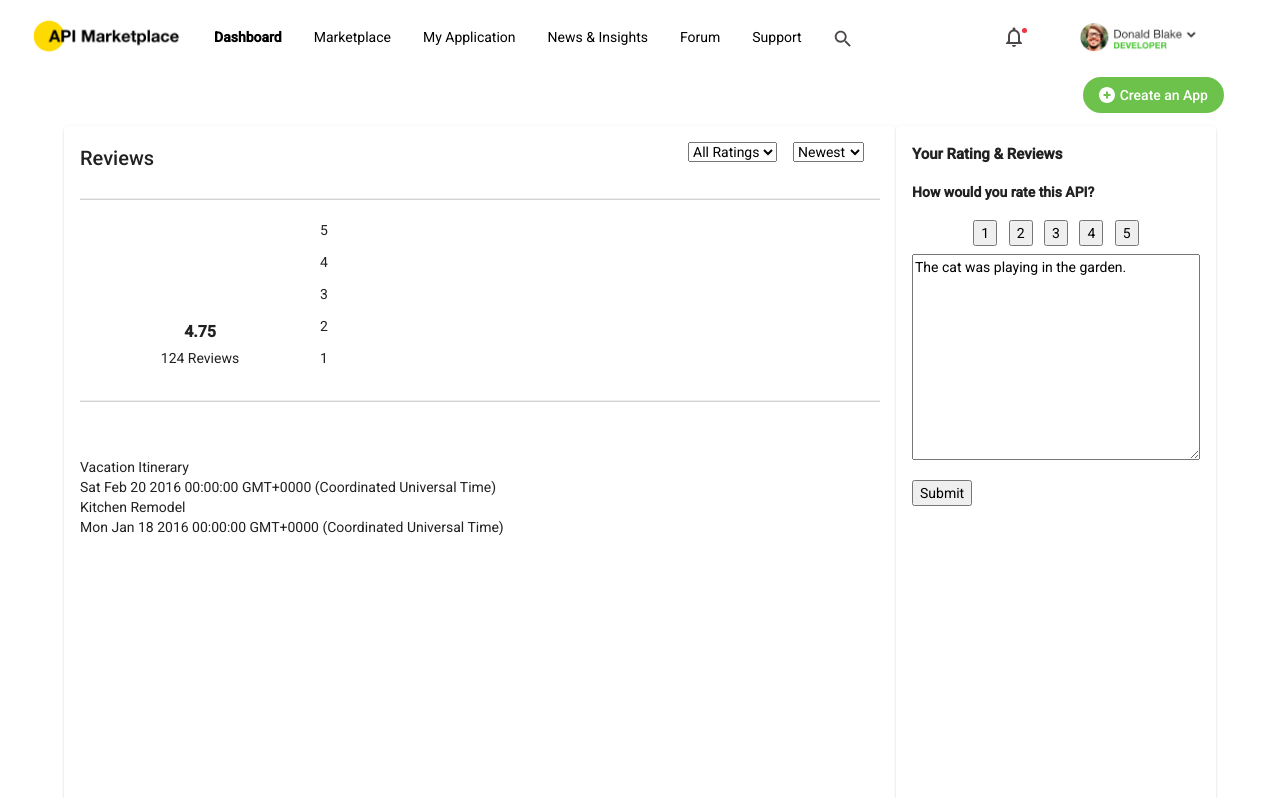
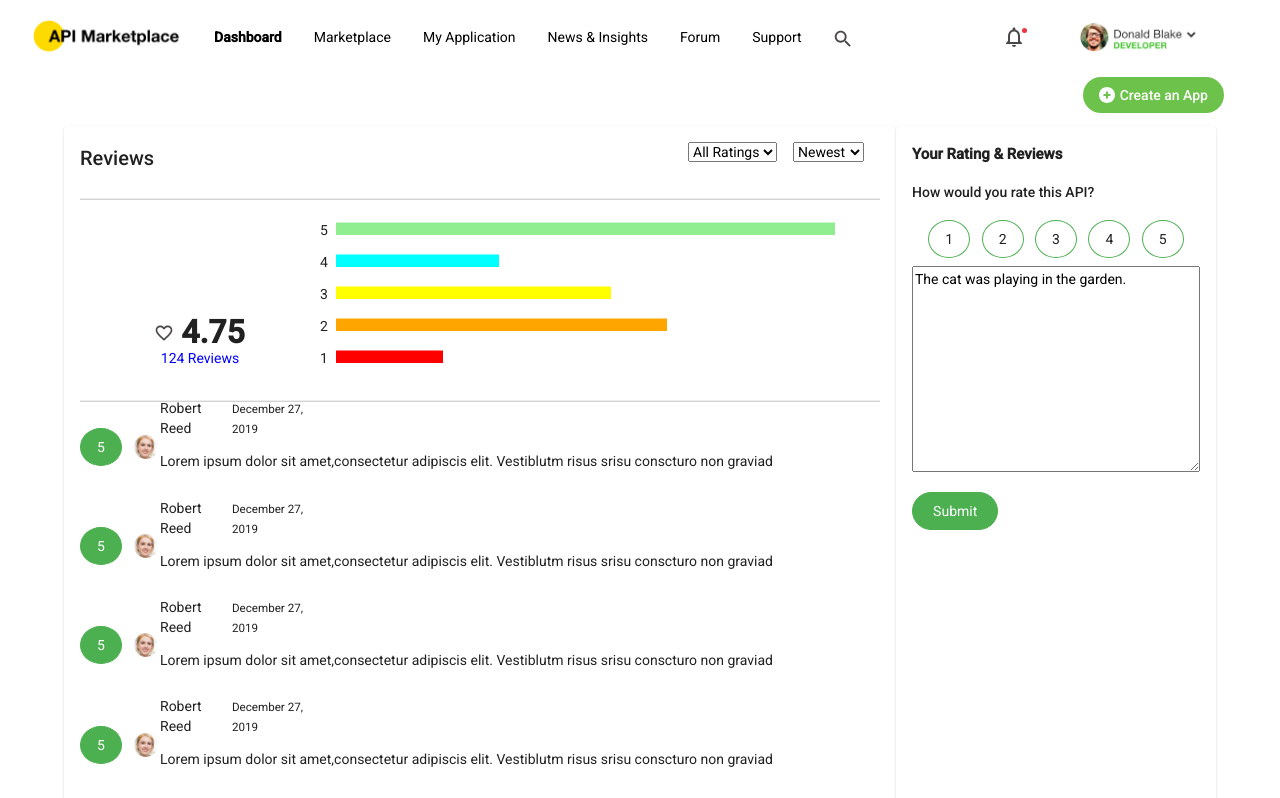
Before and after one commit to EnricoWibawa009/APIMarketplace, an Angular app: page /review in a window 1280 px wide. Shown: the top 798 px of the page. Built offline with nearby package versions, Linux system fonts and the light colour scheme.

Commit message:
update review

```diff
--- a/src/app/review/review.component.css
+++ b/src/app/review/review.component.css
@@ -31,7 +31,7 @@
 .reviews {
     margin-top: 7%;
     width: 100%;
-    height: 30%;
+    height: 22%;
 }
 
 .left-reviews {
@@ -45,11 +45,63 @@
 .left-reviews h3 {
     margin-bottom: 1%;
     font-weight: bold;
+    font-size: xx-large;
+}
+
+.left-reviews img {
+    margin-bottom: 1%;
+}
+
+.left-reviews p {
+    color: blue;
+}
+
+.left-comm {
+    margin-top: 5%;
+    align-content: center;
+    justify-content: center;
+    width: 100%;
+    height: 10%;
+}
+
+.left-comm .image {
+    align-content: center;
+    justify-content: center;
+    display: inline-block;
+    width: 10%;
+    height: 100%;
+}
+
+.image button {
+    margin: 0 15% 40% 0;
+}
+
+.image img {
+    margin-bottom: 40%;
+}
+
+.left-comm .text {
+    display: inline-block;
+    width: 90%;
+}
+
+.left-comm .date {
+    display: inline-block;
+    width: 10%;
+}
+
+.left-comm .name {
+    display: inline-block;
+    width: 10%;
 }
 
 .right-reviews {
     display: inline-block;
     width: 70%;
+}
+
+.right-reviews svg {
+    height: 15px;
 }
 
 .right {
@@ -70,7 +122,17 @@
 }
 
 .right-mat p {
-    font-weight: bold;
+    font-weight: 500;
+}
+
+.right-mat button {
+    width: auto;
+    height: auto;
+}
+
+.right-mat .submit {
+    width: 30%;
+    height: auto;
 }
 
 .rating {
--- a/src/app/review/review.component.html
+++ b/src/app/review/review.component.html
@@ -20,23 +20,72 @@
             <div class="reviews">
                 <hr>
                 <div class="left-reviews">
-                    <h3>4.75</h3>
+                    <h3><img src="../../assets/heart.svg" /> 4.75</h3>
                     <p>124 Reviews</p>
                 </div>
                 <div class="right-reviews">
-                    <p>5</p>
-                    <p>4</p>
-                    <p>3</p>
-                    <p>2</p>
-                    <p>1</p>
+                    <p>5 <svg style="width: 90%;">
+                            <path stroke="lightgreen" stroke-width="15" d="M5 10 2000 10" /> </svg></p>
+                    <p>4 <svg style="width: 30%;">
+                            <path stroke="cyan" stroke-width="15" d="M5 10 2000 10" /> </svg></p>
+                    <p>3 <svg style="width: 50%;">
+                            <path stroke="yellow" stroke-width="15" d="M5 10 2000 10" /> </svg></p>
+                    <p>2 <svg style="width: 60%;">
+                            <path stroke="orange" stroke-width="15" d="M5 10 2000 10" /> </svg></p>
+                    <p>1 <svg style="width: 20%;">
+                            <path stroke="red" stroke-width="15" d="M5 10 2000 10" /> </svg></p>
                 </div>
                 <hr>
             </div>
-            <div class="left-comm" style="margin-top: 5%;">
-                <mat-list-item *ngFor="let note of notes">
-                    <div mat-line>{{note.name}}</div>
-                    <div mat-line> {{note.updated}} </div>
-                </mat-list-item>
+            <div class="left-comm">
+                <!-- <mat-list-item *ngFor="let note of notes">
+                    <div mat-line><button class="w3-button w3-circle w3-border" style="margin-bottom: 1%; ">{{note.rating}}</button> {{note.name}} {{note.date}}</div>
+                    <div mat-line style="margin-bottom: 5%; padding-left: 5%;">{{note.comment}}</div>
+                </mat-list-item> -->
+                <div class="comment">
+                    <div class='image'><button class="w3-button w3-circle w3-border w3-border-green w3-green">5</button> <img src="../../assets/image/user -james.png" /></div>
+                    <div class='text'>
+                        <p class='name'>Robert Reed</p>
+                        <h5 class='date'>December 27, 2019</h5>
+                        <p>Lorem ipsum dolor sit amet,consectetur adipiscis elit. Vestiblutm risus srisu conscturo non graviad</p>
+                    </div>
+
+                    <div class='image'><button class="w3-button w3-circle w3-border w3-border-green w3-green">5</button> <img src="../../assets/image/user -james.png" /></div>
+                    <div class='text'>
+                        <p class='name'>Robert Reed</p>
+                        <h5 class='date'>December 27, 2019</h5>
+                        <p>Lorem ipsum dolor sit amet,consectetur adipiscis elit. Vestiblutm risus srisu conscturo non graviad</p>
+                    </div>
+
+                    <div class='image'><button class="w3-button w3-circle w3-border w3-border-green w3-green">5</button> <img src="../../assets/image/user -james.png" /></div>
+                    <div class='text'>
+                        <p class='name'>Robert Reed</p>
+                        <h5 class='date'>December 27, 2019</h5>
+                        <p>Lorem ipsum dolor sit amet,consectetur adipiscis elit. Vestiblutm risus srisu conscturo non graviad</p>
+                    </div>
+
+                    <div class='image'><button class="w3-button w3-circle w3-border w3-border-green w3-green">5</button> <img src="../../assets/image/user -james.png" /></div>
+                    <div class='text'>
+                        <p class='name'>Robert Reed</p>
+                        <h5 class='date'>December 27, 2019</h5>
+                        <p>Lorem ipsum dolor sit amet,consectetur adipiscis elit. Vestiblutm risus srisu conscturo non graviad</p>
+                    </div>
+
+                    <div class='image'><button class="w3-button w3-circle w3-border w3-border-green w3-green">5</button> <img src="../../assets/image/user -james.png" /></div>
+                    <div class='text'>
+                        <p class='name'>Robert Reed</p>
+                        <h5 class='date'>December 27, 2019</h5>
+                        <p>Lorem ipsum dolor sit amet,consectetur adipiscis elit. Vestiblutm risus srisu conscturo non graviad</p>
+                    </div>
+
+                    <div class='image'><button class="w3-button w3-circle w3-border w3-border-green w3-green">5</button> <img src="../../assets/image/user -james.png" /></div>
+                    <div class='text'>
+                        <p class='name'>Robert Reed</p>
+                        <h5 class='date'>December 27, 2019</h5>
+                        <p>Lorem ipsum dolor sit amet,consectetur adipiscis elit. Vestiblutm risus srisu conscturo non graviad</p>
+                    </div>
+                </div>
+
             </div>
         </mat-card>
     </div>
@@ -45,16 +94,16 @@
             <h4>Your Rating & Reviews</h4>
             <p>How would you rate this API?</p>
             <div class="rating">
-                <button>1</button>
-                <button>2</button>
-                <button>3</button>
-                <button>4</button>
-                <button>5</button>
+                <button class="w3-button w3-circle w3-border w3-border-green">1</button>
+                <button class="w3-button w3-circle w3-border w3-border-green">2</button>
+                <button class="w3-button w3-circle w3-border w3-border-green">3</button>
+                <button class="w3-button w3-circle w3-border w3-border-green">4</button>
+                <button class="w3-button w3-circle w3-border w3-border-green">5</button>
             </div>
             <div class="input">
                 <form action="/action_page.php">
                     <textarea name="message" rows="10" cols="30">The cat was playing in the garden.</textarea>
-                    <input class="submit" type="submit">
+                    <input class="submit w3-btn w3-round-xxlarge w3-border w3-border-green w3-green" type="submit">
                 </form>
             </div>
         </mat-card>
--- a/src/app/review/review.component.ts
+++ b/src/app/review/review.component.ts
@@ -1,8 +1,12 @@
 import { Component } from '@angular/core';
+import { getParseTreeNode } from 'typescript';
 
 export interface Section {
+  rating: number;
+  color: string;
   name: string;
-  updated: Date;
+  date: string;
+  comment: string;
 }
 
 @Component({
@@ -16,12 +20,52 @@ export class ReviewComponent {
 
   notes: Section[] = [
     {
-      name: 'Vacation Itinerary',
-      updated: new Date('2/20/16'),
+      rating: 5,
+      color: 'green',
+      name: 'Robert Reed',
+      date: 'December 27, 2019',
+      comment: 'Lorem ipsum dolor sit amet conseqtetur adipsicing elit tempor dolor magna',
     },
     {
-      name: 'Kitchen Remodel',
-      updated: new Date('1/18/16'),
-    }
+      rating: 4,
+      color: 'green',
+      name: 'Susan Bingham',
+      date: 'December 27, 2019',
+      comment: 'Lorem ipsum dolor sit amet conseqtetur adipsicing elit tempor dolor magna',
+    },
+    {
+      rating: 3,
+      color: 'green',
+      name: 'Jackblack Longnamous',
+      date: 'December 27, 2019',
+      comment: 'Lorem ipsum dolor sit amet conseqtetur adipsicing elit tempor dolor magna',
+    },
+    {
+      rating: 5,
+      color: 'green',
+      name: 'David Roberts',
+      date: 'December 27, 2019',
+      comment: 'Lorem ipsum dolor sit amet conseqtetur adipsicing elit tempor dolor magna',
+    },
+    // {
+    //   rating: 2,
+    //   color: 'green',
+    //   name: 'David Roberts',
+    //   date: 'December 27, 2019',
+    //   comment: 'Bad',
+    // },
+    // {
+    //   rating: 3,
+    //   // if(rating: 5) {
+    //   //   color: 'green';
+    //   // },
+    //   // else {
+    //   //   color: 'red';
+    //   // },
+    //   color: 'green',
+    //   name: 'Debby Moran',
+    //   date: 'December 27, 2019',
+    //   comment: 'Lorem ipsum dolor sit amet conseqtetur adipsicing elit tempor dolor magna',
+    // }
   ];
 }
```
